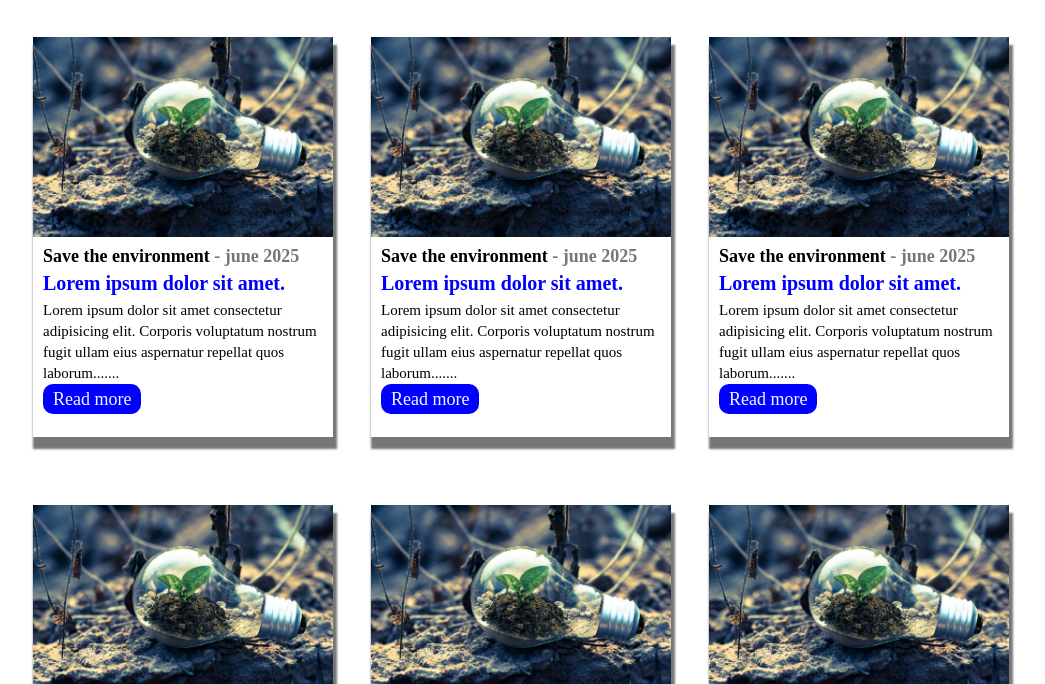
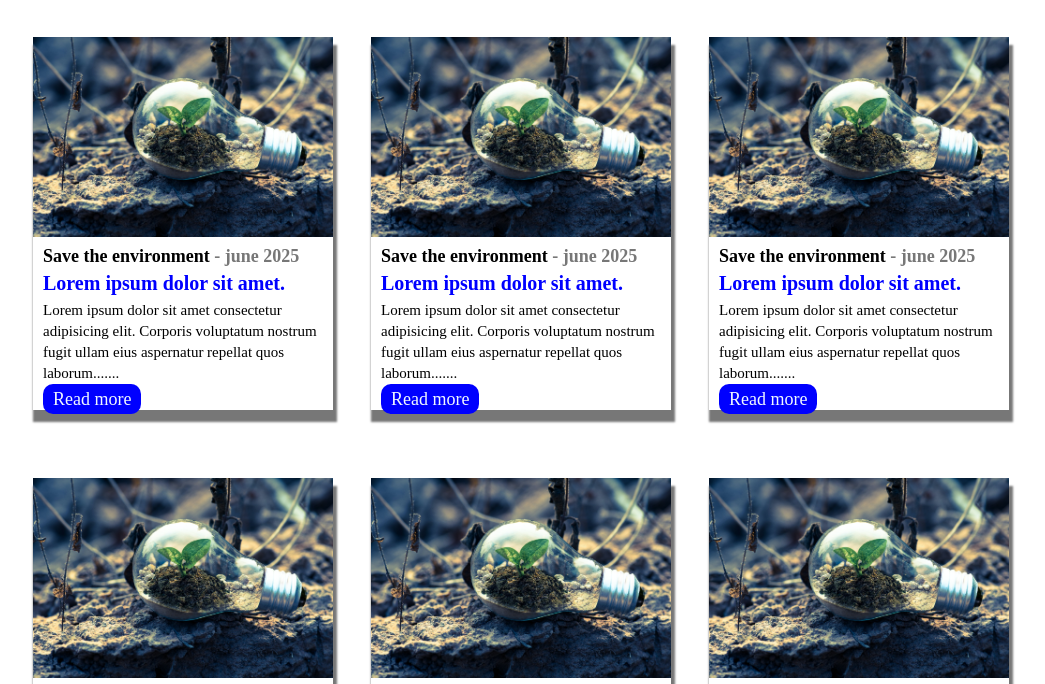
Before and after one commit to lasya-kamisetty25/blogs, a plain HTML site: page index.html in a window 1280 px wide. Shown: the part 98-782 px from the top of the page, without its empty margins (119-1164 px from the left). Drawn offline with Linux system fonts and the light colour scheme.

Commit message:
first commit

```diff
--- a/css/style.css
+++ b/css/style.css
@@ -35,8 +35,10 @@
 
     }
     .cards .card{
-        height: 400px;
-        width: 300px;
+        height: auto; /* better flexibility */
+        width: 100%;
+        max-width: 300px;
+
         margin: 30px 15px;
         box-shadow: 2px 10px 2px 2px #777;
         /* border: 3px solid green; */
```
